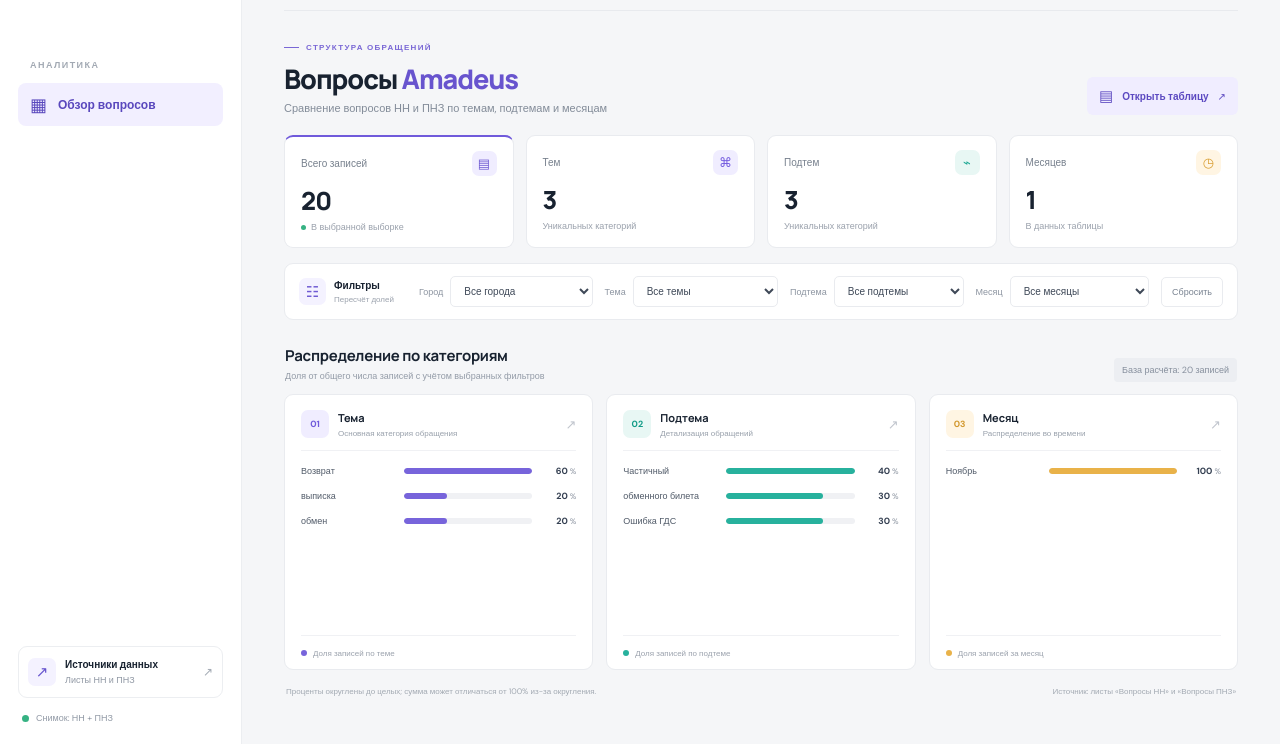
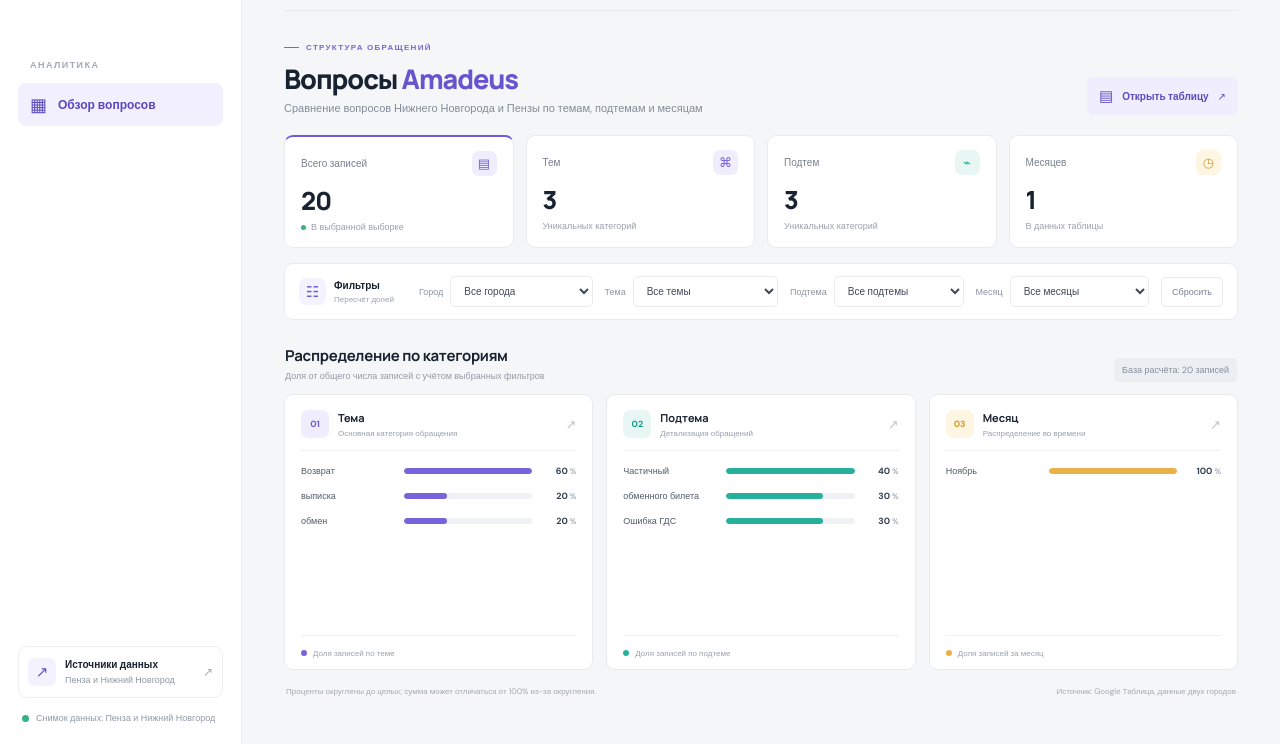
Before and after one commit to liskovickirill-stack/AMADEUS, a plain HTML site: page index.html in a window 1280 px wide. Shown: the part 56-800 px from the top of the page. Drawn offline with Linux system fonts and the light colour scheme.

Commit message:
Add files via upload

```diff
--- a/app.js
+++ b/app.js
@@ -4,7 +4,7 @@
     { city: 'НН', gid: '0' },
     { city: 'ПНЗ', gid: '1635761934' }
   ];
-  const CITY_NAMES = { 'НН': 'НН · Нижний Новгород', 'ПНЗ': 'ПНЗ · Пенза' };
+  const CITY_NAMES = { 'НН': 'Нижний Новгород', 'ПНЗ': 'Пенза' };
   // Снимок листа нужен для мгновенного показа и на случай недоступности Google Sheets.
   const fallbackCsv = `Ссылка на чат,Вопрос,Решение,Тема,Подтема,Месяц
 тест,,,Возврат,Ошибка ГДС,Ноябрь
@@ -133,7 +133,7 @@
   function setData(datasets, live) {
     records = datasets.flatMap(({ city, csv }) => readRecords(csv, city));
     updateFilterOptions(); render();
-    $('#sync-status').textContent = live ? 'Синхронизированы 2 листа' : 'Снимок: НН + ПНЗ';
+    $('#sync-status').textContent = live ? 'Синхронизированы 2 листа' : 'Снимок данных: Пенза и Нижний Новгород';
     $('#updated-at').textContent = live ? `Обновлено ${new Intl.DateTimeFormat('ru-RU', { hour: '2-digit', minute: '2-digit' }).format(new Date())}` : 'Сводка по двум городам';
   }
   async function refresh() {
@@ -146,7 +146,7 @@
         if (!readRecords(csv, city).length) throw new Error(`Лист ${city} не содержит записей`);
         return { city, csv };
       }));
-      setData(datasets, true); notify('Данные листов НН и ПНЗ обновлены');
+      setData(datasets, true); notify('Данные по Пензе и Нижнему Новгороду обновлены');
     } catch (error) {
       $('#sync-status').textContent = 'Снимок данных';
       notify('Не удалось обновить Google Таблицу. Показан последний доступный снимок данных.');
--- a/index.html
+++ b/index.html
@@ -24,7 +24,7 @@
       <div class="sidebar-bottom">
         <div class="source-card">
           <div class="source-icon" aria-hidden="true">↗</div>
-          <div><strong>Источники данных</strong><span>Листы НН и ПНЗ</span></div>
+          <div><strong>Источники данных</strong><span>Пенза и Нижний Новгород</span></div>
           <a href="https://docs.google.com/spreadsheets/d/1IMoO0p0F0ofnoofchjTbh2s6Oq_qEfliDnTAG7Nuxrc/edit?gid=0#gid=0" target="_blank" rel="noreferrer" aria-label="Открыть исходную Google Таблицу">↗</a>
         </div>
         <div class="sidebar-foot"><span class="live-dot"></span><span id="sync-status">Данные загружены</span></div>
@@ -44,7 +44,7 @@
         <div>
           <div class="eyebrow"><span class="eyebrow-line"></span> СТРУКТУРА ОБРАЩЕНИЙ</div>
           <h1>Вопросы <span>Amadeus</span></h1>
-          <p>Сравнение вопросов НН и ПНЗ по темам, подтемам и месяцам</p>
+          <p>Сравнение вопросов Нижнего Новгорода и Пензы по темам, подтемам и месяцам</p>
         </div>
         <a class="sheet-link" href="https://docs.google.com/spreadsheets/d/1IMoO0p0F0ofnoofchjTbh2s6Oq_qEfliDnTAG7Nuxrc/edit?gid=0#gid=0" target="_blank" rel="noreferrer"><span class="sheet-link-icon" aria-hidden="true">▤</span> Открыть таблицу <span aria-hidden="true">↗</span></a>
       </section>
@@ -104,7 +104,7 @@
         </article>
       </section>
 
-      <footer class="page-footer"><span>Проценты округлены до целых; сумма может отличаться от 100% из-за округления.</span><span>Источник: листы «Вопросы НН» и «Вопросы ПНЗ»</span></footer>
+      <footer class="page-footer"><span>Проценты округлены до целых; сумма может отличаться от 100% из-за округления.</span><span>Источник: Google Таблица, данные двух городов</span></footer>
       <div class="toast" id="toast" role="status" aria-live="polite"></div>
     </main>
   </div>
```
